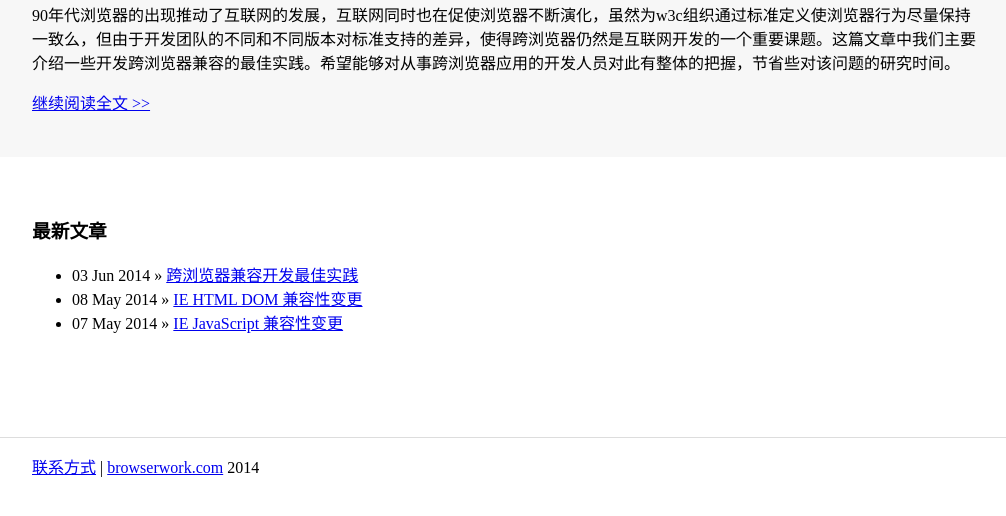
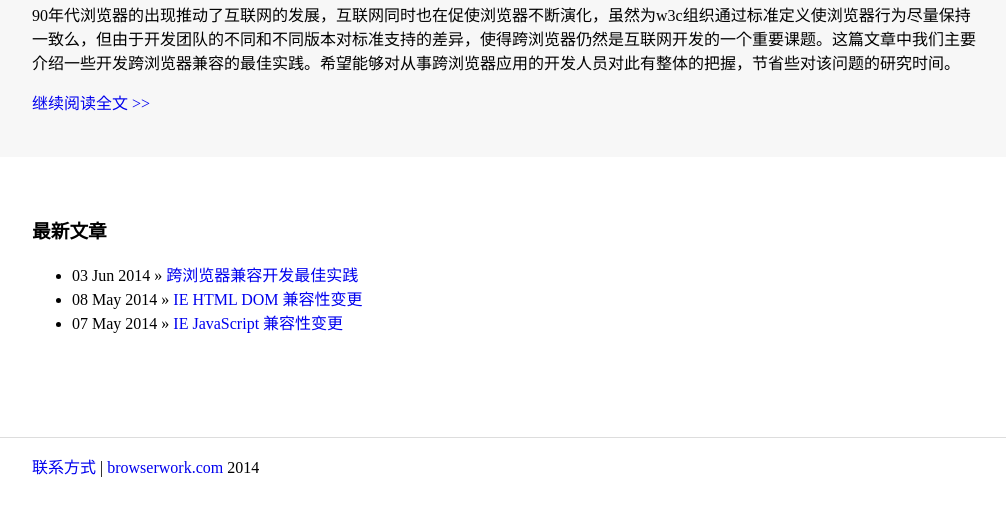
Before and after one commit to aaronz/aaronz.github.com, a Jekyll site: the page built from index.html, in a window 1280 px wide. Shown: the part 189-705 px from the top of the page, without its empty margins (133-1139 px from the left). Built offline with Jekyll 4.4.1, drawn with Linux system fonts in a browser that asks for light colours; Markdown is read by kramdown in place of the engine named in the settings; the list of posts is cut into pages by our own code.

Commit message:
Change link style to text-decoration.

```diff
--- a/assets/css/main.css
+++ b/assets/css/main.css
@@ -1,3 +1,19 @@
+a{
+  cursor:pointer
+}
+a:link{
+  text-decoration:none
+}
+a:visited{
+  text-decoration:none
+}
+a:hover{
+  text-decoration:none;
+}
+a:active{
+  text-decoration:none;
+}
+
 .section{
   padding:10px 0;
   margin-bottom:30px;
```
